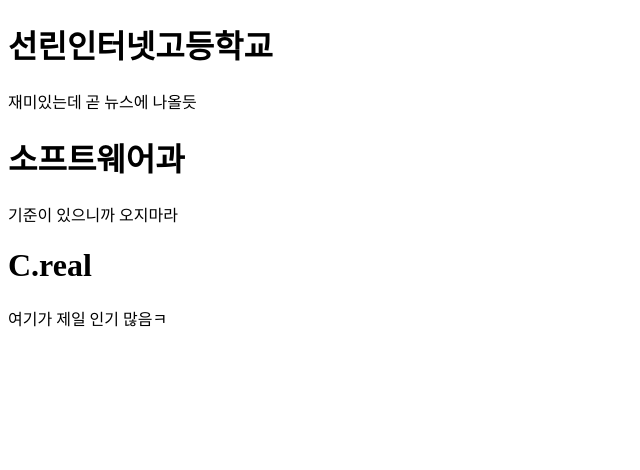
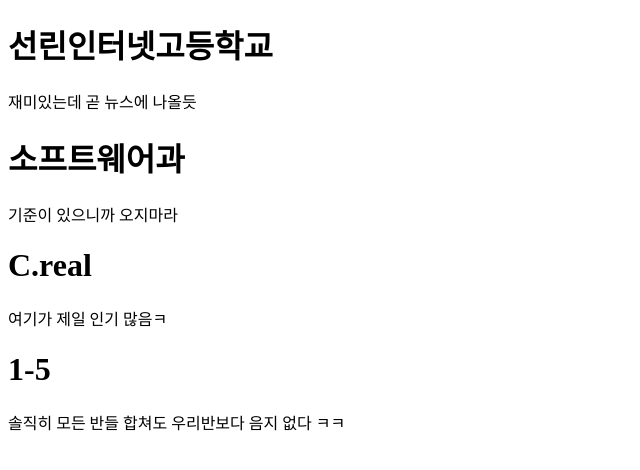
Before and after one commit to happythief08/wang, a plain HTML site: page index.html in a window 1280 px wide. Shown: the whole page, without its empty margins (0-640 px from the left). Drawn offline with Linux system fonts and the light colour scheme.

Commit message:
Update index.html

```diff
--- a/index.html
+++ b/index.html
@@ -12,5 +12,8 @@
     <p>기준이 있으니까 오지마라</p>
     <h1>C.real</h1>
     <p>여기가 제일 인기 많음ㅋ</p>
+    <h1>1-5</h1>
+    <p>솔직히 모든 반들 합쳐도 우리반보다 음지 없다 ㅋㅋ</p>
+
 </body>
 </html>
```
